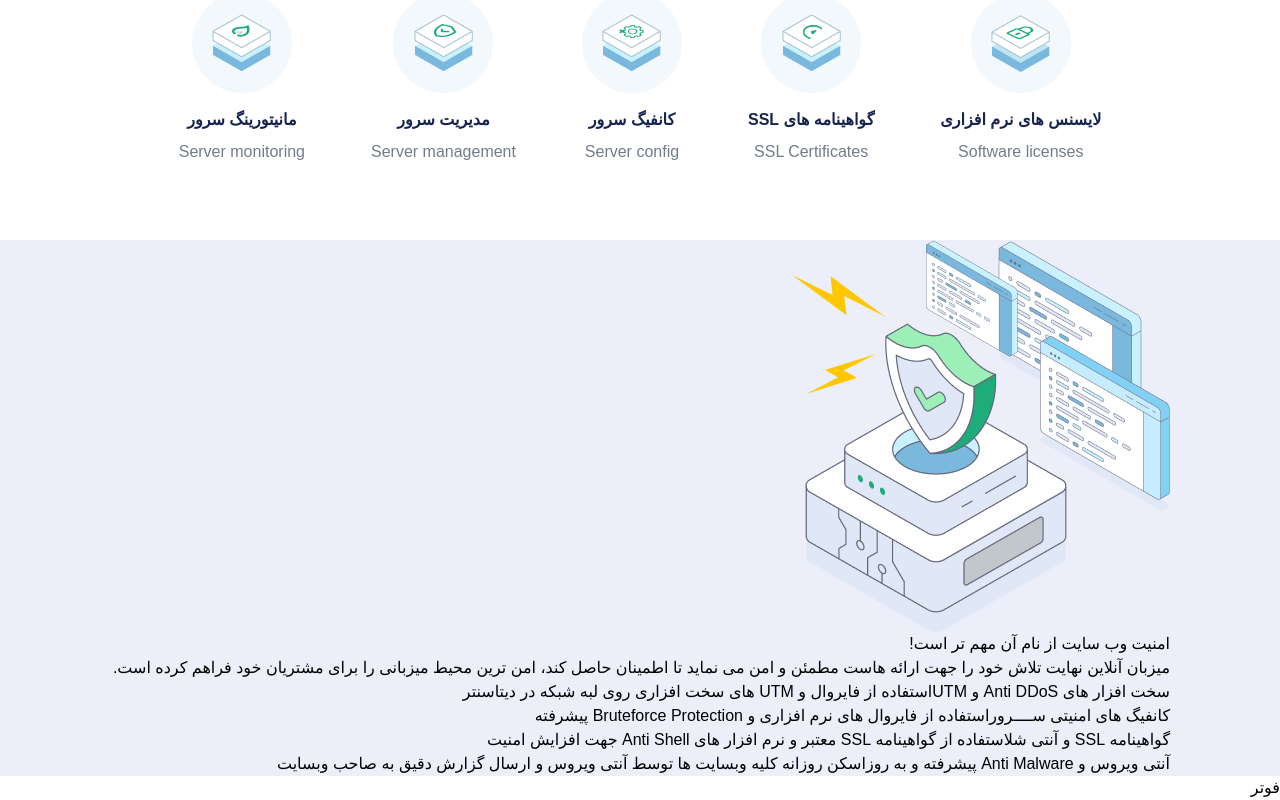
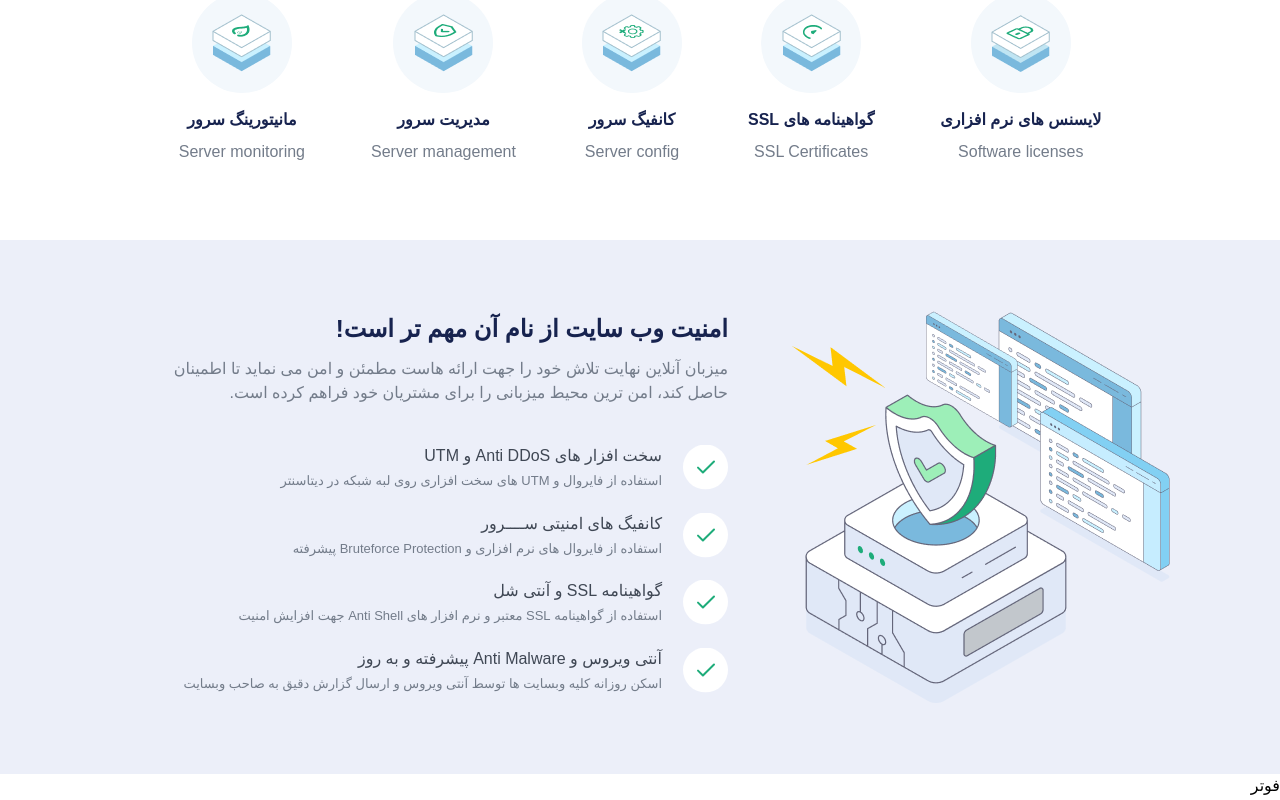
Before and after one commit to MohamadMahdi-Tasha/MizbanOnline, a React (Vite) app: page / in a window 1280 px wide. Shown: the part 2322-3122 px from the top of the page. Built offline with nearby package versions, Linux system fonts and the light colour scheme; a web font is replaced by a local one.

Commit message:
added styles of fourth section

```diff
--- a/src/components/securityFeaturesComponent.tsx
+++ b/src/components/securityFeaturesComponent.tsx
@@ -8,9 +8,9 @@ interface typeOfProps {
 export default function SecurityFeaturesComponent({title, children}:typeOfProps):JSX.Element {
     // Returning JSX
     return (
-        <li>
-            <span>{title}</span>
-            <span>{children}</span>
+        <li className={'relative pr-[66px] before:absolute before:bg-[url("./assets/img/homePage/fourthSection/img-tick.svg")] before:w-[45px] before:h-[45px] before:right-0 before:top-[50%] before:translate-y-[-50%]'}>
+            <span className={'block text-[16px] text-outerSpace font-normal mb-[3px]'}>{title}</span>
+            <span className={'block text-[13px] text-raven font-normal'}>{children}</span>
         </li>
     );
 }
--- a/src/pageSections/homePage/fourthSectionComponent.tsx
+++ b/src/pageSections/homePage/fourthSectionComponent.tsx
@@ -8,13 +8,17 @@ export default function FourthSectionComponent():JSX.Element {
     // Returning JSX
     return (
         <div className={'bg-myGrey'}>
-            <SectionComponent>
-                <main>
+            <SectionComponent className={'py-[71px]'}>
+                <main className={'flex items-start gap-[64px]'}>
                     <img src={MainImage} alt="ایلوستریشن"/>
                     <div>
-                        <h3>امنیت وب سایت از نام آن مهم تر است!</h3>
-                        <p>میزبان آنلاین نهایت تلاش خود را جهت ارائه هاست مطمئن و امن می نماید تا اطمینان حاصل کند، امن ترین محیط میزبانی را برای مشتریان خود فراهم کرده است.</p>
-                        <ul>
+                        <h3 className={'text-darkBlue text-[24px] font-bold mb-[10px]'}>امنیت وب سایت از نام آن مهم تر است!</h3>
+                        <p className={'text-raven text-[16px] font-normal mb-[39px]'}>
+                            میزبان آنلاین نهایت تلاش خود را جهت ارائه هاست مطمئن و امن می نماید تا اطمینان
+                            <br/>
+                            حاصل کند، امن ترین محیط میزبانی را برای مشتریان خود فراهم کرده است.
+                        </p>
+                        <ul className={'flex flex-col gap-[21px] list-inside'}>
                             <SecurityFeaturesComponent title={'سخت افزار های Anti DDoS و UTM'}>استفاده از فایروال و UTM های سخت افزاری روی لبه شبکه در دیتاسنتر</SecurityFeaturesComponent>
                             <SecurityFeaturesComponent title={'کانفیگ های امنیتی ســــرور'}>استفاده از فایروال های نرم افزاری و Bruteforce Protection پیشرفته</SecurityFeaturesComponent>
                             <SecurityFeaturesComponent title={'گواهینامه SSL و آنتی شل'}>استفاده از گواهینامه SSL معتبر و نرم افزار های Anti Shell جهت افزایش امنیت</SecurityFeaturesComponent>
```
Also changed, not shown: src/assets/img/homePage/fourthSection/img-tick.svg (added).
